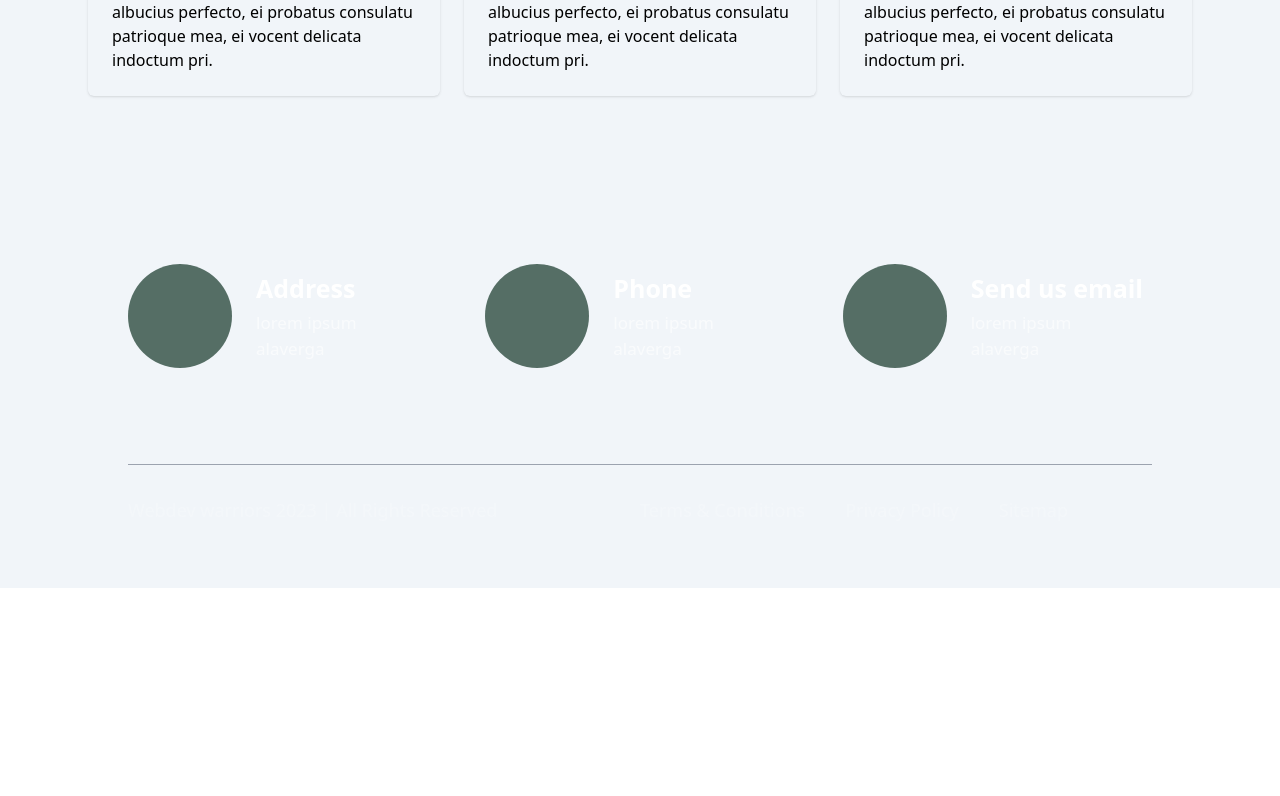
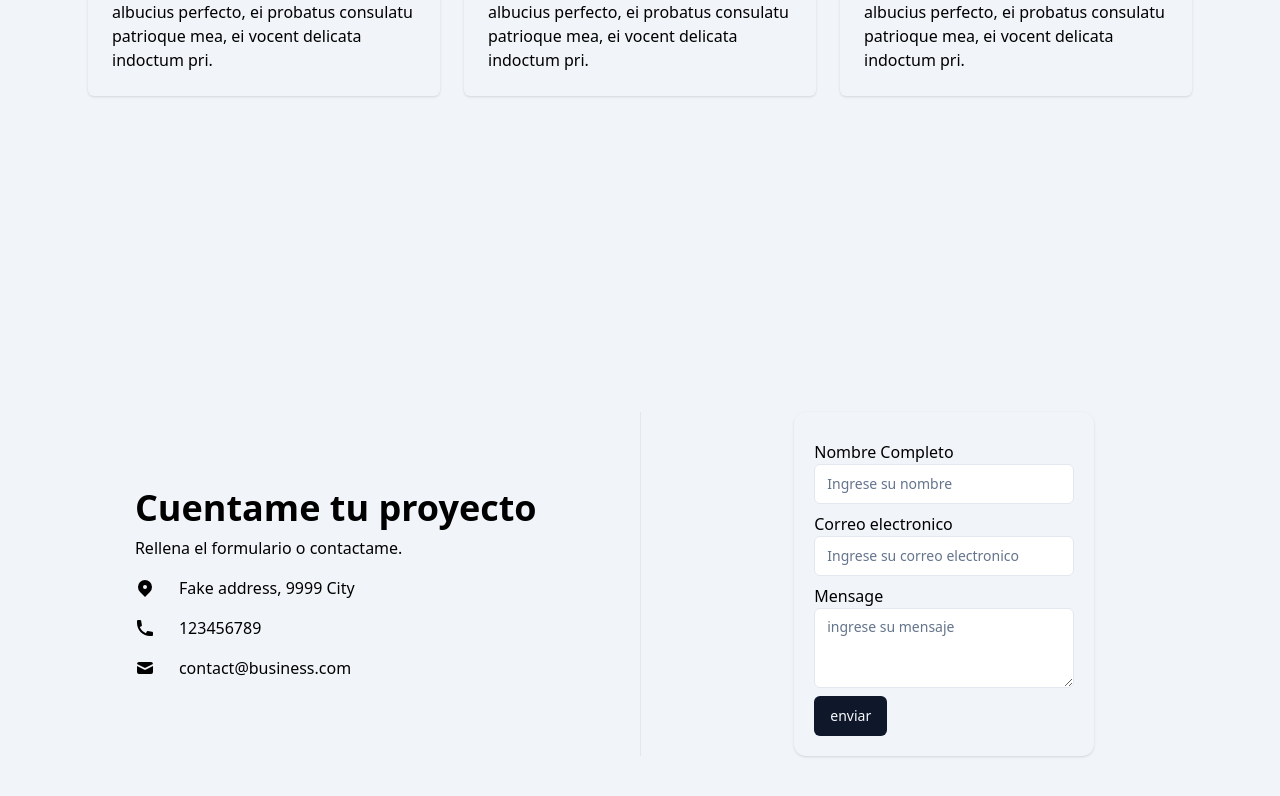
Before and after one commit to DiAlSoJa/portfolio, a Next.js app: page / in a window 1280 px wide. Shown: the part 3800-4596 px from the top of the page. Before the commit the page ends 4388 px from the top, so only its background shows below. Built offline with nearby package versions, Linux system fonts and the light colour scheme.

Commit message:
ando arreglandot todo al

```diff
--- a/src/app/page.tsx
+++ b/src/app/page.tsx
@@ -12,6 +12,7 @@ import Testimonial from "@/components/Testimonial";
 import React, { useEffect, useState } from "react";
 import AOS from 'aos';
 import 'aos/dist/aos.css'; // You can also use <link> for styles
+import Contact from "@/components/Contact";
 
 const HomePage = () => {
   const [nav, setNav] = useState(false);
@@ -51,7 +52,8 @@ const HomePage = () => {
           <Services/>
           <Projects/>
           <Blog/>
-          <Footer/>
+          {/* <Footer/> */}
+          <Contact/>
         </div>
       </div>
     </div>
--- /dev/null
+++ b/src/components/Contact.tsx
@@ -0,0 +1,63 @@
+import React from 'react'
+import { Input } from './ui/input';
+import { Textarea } from './ui/textarea';
+import { Button } from './ui/button';
+
+const Contact = () => {
+  return (
+    <section className="py-6 h-screen">
+        <div className="flex justify-center items-center mx-auto lg:px-8 md:grid-cols-2 md:divide-x h-full">
+            <div className="flex-1 flex items-center justify-center py-6 md:py-0 md:px-6">
+                <div className=' '>
+
+                    <h2 className="text-4xl font-bold">Cuentame tu proyecto</h2>
+                    <p className="pt-2 pb-4">Rellena el formulario o contactame.</p>
+                    <div className="space-y-4">
+                        <p className="flex items-center">
+                            <svg xmlns="http://www.w3.org/2000/svg" viewBox="0 0 20 20" fill="currentColor" className="w-5 h-5 mr-2 sm:mr-6">
+                                <path fillRule="evenodd" d="M5.05 4.05a7 7 0 119.9 9.9L10 18.9l-4.95-4.95a7 7 0 010-9.9zM10 11a2 2 0 100-4 2 2 0 000 4z" clipRule="evenodd"></path>
+                            </svg>
+                            <span>Fake address, 9999 City</span>
+                        </p>
+                        <p className="flex items-center">
+                            <svg xmlns="http://www.w3.org/2000/svg" viewBox="0 0 20 20" fill="currentColor" className="w-5 h-5 mr-2 sm:mr-6">
+                                <path d="M2 3a1 1 0 011-1h2.153a1 1 0 01.986.836l.74 4.435a1 1 0 01-.54 1.06l-1.548.773a11.037 11.037 0 006.105 6.105l.774-1.548a1 1 0 011.059-.54l4.435.74a1 1 0 01.836.986V17a1 1 0 01-1 1h-2C7.82 18 2 12.18 2 5V3z"></path>
+                            </svg>
+                            <span>123456789</span>
+                        </p>
+                        <p className="flex items-center">
+                            <svg xmlns="http://www.w3.org/2000/svg" viewBox="0 0 20 20" fill="currentColor" className="w-5 h-5 mr-2 sm:mr-6">
+                                <path d="M2.003 5.884L10 9.882l7.997-3.998A2 2 0 0016 4H4a2 2 0 00-1.997 1.884z"></path>
+                                <path d="M18 8.118l-8 4-8-4V14a2 2 0 002 2h12a2 2 0 002-2V8.118z"></path>
+                            </svg>
+                            <span>contact@business.com</span>
+                        </p>
+                    </div>
+                </div>
+            </div>
+
+            <form className="flex-1 flex items-center justify-center flex-col py-6 space-y-6 md:py-0 md:px-6">
+                <div className='w-[300px] shadow dark:bg-slate-900 p-5 rounded-xl'>
+                    <div className="block my-2">
+                        <span className="mb-1">Nombre Completo</span>
+                        <Input type='text' placeholder='Ingrese su nombre'/>
+                    </div>
+                    <div className="block my-2">
+                        <span className="mb-1">Correo electronico</span>
+                        <Input type='email' placeholder='Ingrese su correo electronico'/>
+                    </div>
+                    <div className="block my-2">
+                        <span className="mb-1">Mensage</span>
+                        <Textarea placeholder='ingrese su mensaje'/>
+                    </div>
+                        <Button>
+                            enviar
+                        </Button>
+                </div>
+            </form>
+        </div>
+    </section>
+  );
+}
+
+export default Contact
--- /dev/null
+++ b/src/components/ui/input.tsx
@@ -0,0 +1,25 @@
+import * as React from "react"
+
+import { cn } from "@/lib/utils"
+
+export interface InputProps
+  extends React.InputHTMLAttributes<HTMLInputElement> {}
+
+const Input = React.forwardRef<HTMLInputElement, InputProps>(
+  ({ className, type, ...props }, ref) => {
+    return (
+      <input
+        type={type}
+        className={cn(
+          "flex h-10 w-full rounded-md border border-slate-200 bg-white px-3 py-2 text-sm ring-offset-white file:border-0 file:bg-transparent file:text-sm file:font-medium placeholder:text-slate-500 focus-visible:outline-none focus-visible:ring-2 focus-visible:ring-slate-950 focus-visible:ring-offset-2 disabled:cursor-not-allowed disabled:opacity-50 dark:border-slate-800 dark:bg-slate-950 dark:ring-offset-slate-950 dark:placeholder:text-slate-400 dark:focus-visible:ring-slate-300",
+          className
+        )}
+        ref={ref}
+        {...props}
+      />
+    )
+  }
+)
+Input.displayName = "Input"
+
+export { Input }
--- /dev/null
+++ b/src/components/ui/textarea.tsx
@@ -0,0 +1,24 @@
+import * as React from "react"
+
+import { cn } from "@/lib/utils"
+
+export interface TextareaProps
+  extends React.TextareaHTMLAttributes<HTMLTextAreaElement> {}
+
+const Textarea = React.forwardRef<HTMLTextAreaElement, TextareaProps>(
+  ({ className, ...props }, ref) => {
+    return (
+      <textarea
+        className={cn(
+          "flex min-h-[80px] w-full rounded-md border border-slate-200 bg-white px-3 py-2 text-sm ring-offset-white placeholder:text-slate-500 focus-visible:outline-none focus-visible:ring-2 focus-visible:ring-slate-950 focus-visible:ring-offset-2 disabled:cursor-not-allowed disabled:opacity-50 dark:border-slate-800 dark:bg-slate-950 dark:ring-offset-slate-950 dark:placeholder:text-slate-400 dark:focus-visible:ring-slate-300",
+          className
+        )}
+        ref={ref}
+        {...props}
+      />
+    )
+  }
+)
+Textarea.displayName = "Textarea"
+
+export { Textarea }
```
